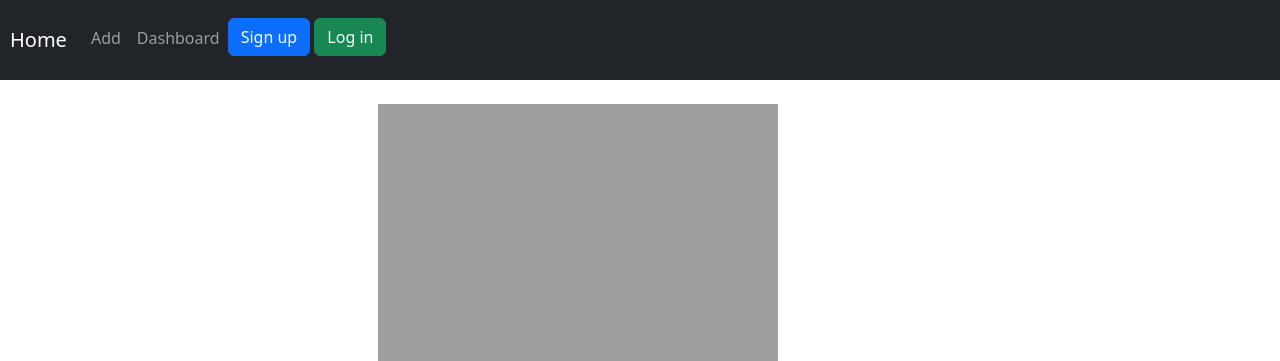
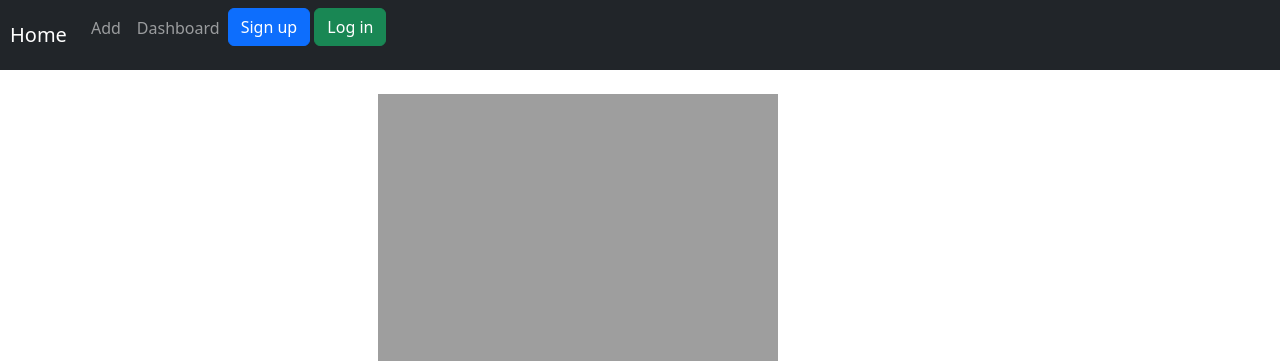
Before and after one commit to AAJJANE/ExpenseTracker, a Flask app: page /register in a window 1280 px wide. Shown: the top 361 px of the page. Run offline with Flask 3, Linux system fonts and the light colour scheme; some libraries are stand-ins or nearby versions.

Commit message:
pre-final edits

```diff
--- a/forms/accountform.py
+++ b/forms/accountform.py
@@ -13,4 +13,4 @@ class AddAccountForm(FlaskForm):
     category = StringField("Category", validators=[DataRequired()])
     date = DateField('Date', validators=[InputRequired()])
     amount = DecimalField('Amount', validators = [DataRequired(), NumberRange(min=0)])
-    submit = SubmitField('Generate Report')
+    submit = SubmitField('Done')
--- a/static/css/style.css
+++ b/static/css/style.css
@@ -9,21 +9,8 @@
     background: inherit;
     border: none;
 }
-
-.navbar-brand {
+.navbar-brand{
     margin-left: 10px;
-}
-
-.nav-item {
-    margin-top: 10px;
-}
-
-#sign-up {
-    margin-top: 10px;
-}
-
-#login {
-    margin-top: 10px;
 }
 
 .chart-div {
```
Also changed, not shown: db/database.sqlite, static/img/default_pfp.png.
